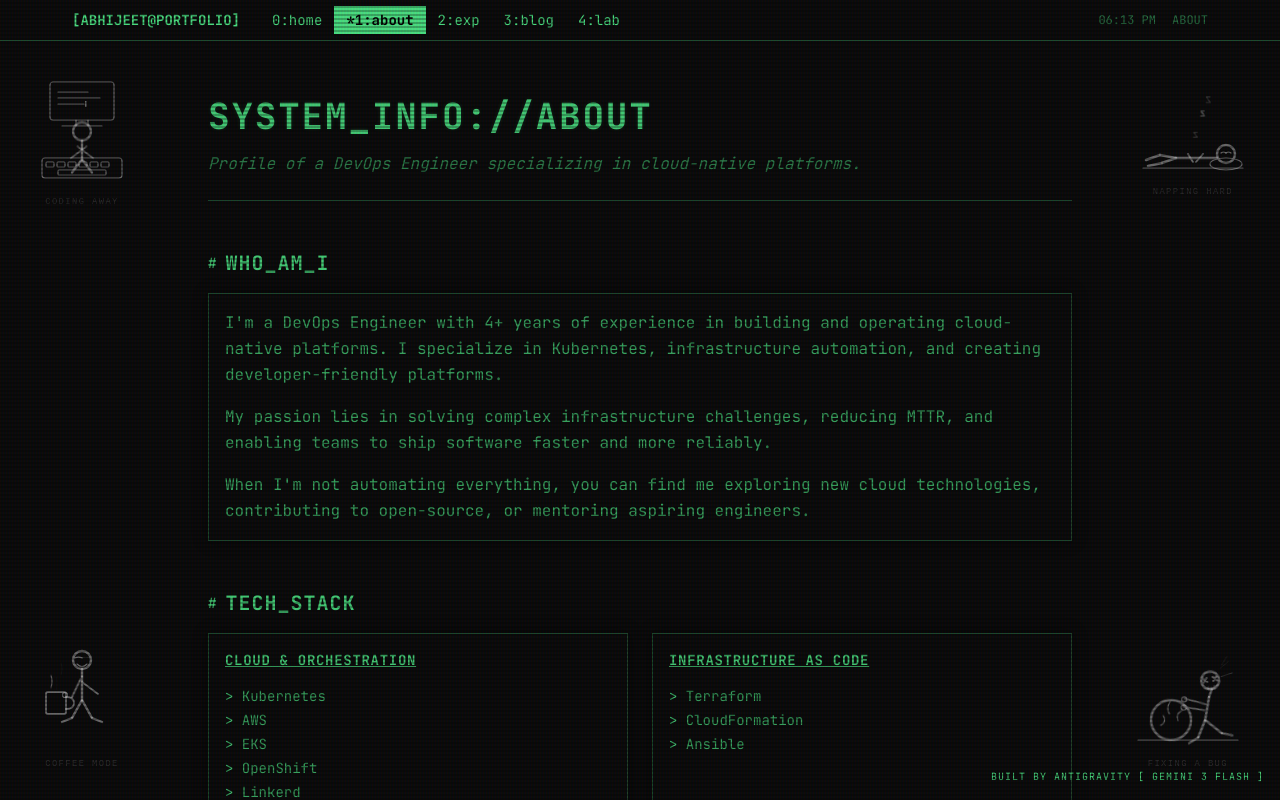
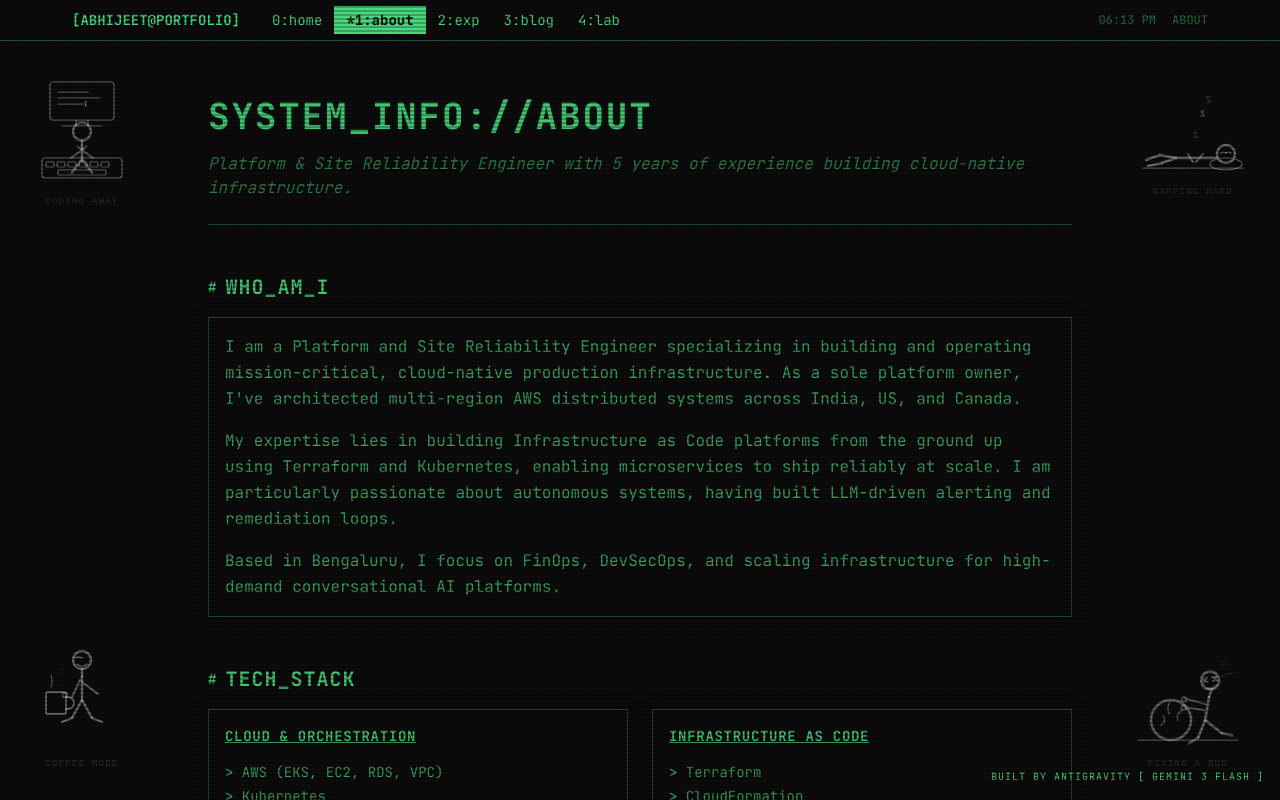
Before and after one commit to abhijeetmohanan/abhijeetmohanan.github.io, a Next.js app: page / in a window 1280 px wide. Both pictures are taken after a click on the button "> ABOUT_ME.SH". Shown: the top 800 px of the page. Built offline with nearby package versions, Linux system fonts and the light colour scheme.

Commit message:
feat: update professional profile from resume

```diff
--- a/app/components/About.tsx
+++ b/app/components/About.tsx
@@ -4,18 +4,20 @@ import { useAppStore } from '../store';
 import GithubStats from './GithubStats';
 
 const skills = [
-  { category: 'Cloud & Orchestration', items: ['Kubernetes', 'AWS', 'EKS', 'OpenShift', 'Linkerd', 'Istio'] },
-  { category: 'Infrastructure as Code', items: ['Terraform', 'CloudFormation', 'Ansible'] },
-  { category: 'CI/CD & GitOps', items: ['Jenkins', 'GitLab CI', 'ArgoCD', 'GitHub Actions'] },
-  { category: 'Observability', items: ['Prometheus', 'Grafana', 'Loki', 'Tempo', 'OpenTelemetry'] },
-  { category: 'Languages', items: ['Python', 'Bash', 'Go'] },
+  { category: 'Cloud & Orchestration', items: ['AWS (EKS, EC2, RDS, VPC)', 'Kubernetes', 'EKS', 'OpenShift', 'ArgoCD', 'Karpenter', 'KEDA'] },
+  { category: 'Infrastructure as Code', items: ['Terraform', 'CloudFormation', 'Ansible', 'Helm', 'Kustomize'] },
+  { category: 'CI/CD & Security', items: ['GitLab CI', 'Trivy', 'AWS Inspector', 'DevSecOps'] },
+  { category: 'Observability & SRE', items: ['Prometheus', 'Grafana', 'Loki', 'Pyroscope', 'Opsgenie', 'Incident Management'] },
+  { category: 'Networking & Telephony', items: ['VPC Design', 'SIP/VoIP', 'OpenSIPS', 'RTPEngine', 'Linkerd', 'Teleport'] },
+  { category: 'Languages & DB', items: ['Python', 'Bash', 'HCL', 'PostgreSQL', 'Redis'] },
 ];
 
 const certifications = [
   'CKA - Certified Kubernetes Administrator',
   'RHCE - Red Hat Certified Engineer',
-  'OpenShift Specialist',
   'RHCSA - Red Hat Certified System Administrator',
+  'Red Hat Certified Specialist in Ansible Automation',
+  'Red Hat Certified Specialist in OpenShift Administration',
 ];
 
 export default function About() {
@@ -28,7 +30,7 @@ export default function About() {
           SYSTEM_INFO://ABOUT
         </h1>
         <p className="text-accent/60 italic">
-          Profile of a DevOps Engineer specializing in cloud-native platforms.
+          Platform & Site Reliability Engineer with 5 years of experience building cloud-native infrastructure.
         </p>
       </div>
 
@@ -38,17 +40,19 @@ export default function About() {
         </h2>
         <div className="terminal-window">
           <p className="text-accent/80 leading-relaxed mb-4">
-            I&apos;m a DevOps Engineer with 4+ years of experience in building and operating
-            cloud-native platforms. I specialize in Kubernetes, infrastructure automation,
-            and creating developer-friendly platforms.
+            I am a Platform and Site Reliability Engineer specializing in building and operating
+            mission-critical, cloud-native production infrastructure. As a sole platform owner,
+            I&apos;ve architected multi-region AWS distributed systems across India, US, and Canada.
           </p>
           <p className="text-accent/80 leading-relaxed mb-4">
-            My passion lies in solving complex infrastructure challenges, reducing MTTR,
-            and enabling teams to ship software faster and more reliably.
+            My expertise lies in building Infrastructure as Code platforms from the ground up
+            using Terraform and Kubernetes, enabling microservices to ship reliably at scale.
+            I am particularly passionate about autonomous systems, having built LLM-driven
+            alerting and remediation loops.
           </p>
           <p className="text-accent/80 leading-relaxed">
-            When I&apos;m not automating everything, you can find me exploring new cloud
-            technologies, contributing to open-source, or mentoring aspiring engineers.
+            Based in Bengaluru, I focus on FinOps, DevSecOps, and scaling infrastructure
+            for high-demand conversational AI platforms.
           </p>
         </div>
       </section>
@@ -86,7 +90,7 @@ export default function About() {
         <h2 className="text-xl font-bold mb-4 text-accent flex items-center">
           <span className="mr-2 text-sm">#</span> CERTIFICATIONS
         </h2>
-        <div className="grid md:grid-cols-2 gap-4">
+        <div className="grid md:grid-cols-1 gap-4">
           {certifications.map((cert) => (
             <div
               key={cert}
--- a/app/components/Experience.tsx
+++ b/app/components/Experience.tsx
@@ -5,23 +5,40 @@ import { useAppStore } from '../store';
 const experiences = [
   {
     company: 'Skit.ai',
-    role: 'DevOps Engineer',
-    period: '2021 - Present',
-    description: 'Leading platform engineering initiatives, managing large-scale Kubernetes clusters, and automating multi-cloud infrastructure.',
+    role: 'Senior Platform Engineer',
+    period: 'Apr 2024 - Present',
+    description: 'Sole platform owner for a conversational AI platform, architecting multi-region distributed systems across India, US, and Canada.',
     achievements: [
-      'Implemented GitOps using ArgoCD for 50+ microservices.',
-      'Reduced cloud costs by 30% through spot instance optimization.',
-      'Built custom CLI tools in Go for internal developer self-service.',
+      'Built "Kavach", an autonomous alerting system powered by Claude AI for intelligent triage and auto-remediation.',
+      'Designed multi-region expansion with region-level fault isolation and disaster recovery.',
+      'Implemented Karpenter and KEDA for intelligent node provisioning and event-driven autoscaling on EKS.',
+      'Led FinOps initiative reducing cluster costs by 30% through rightsizing and spot instance optimization.',
+      'Architected per-client IAM isolation and secrets management for 18+ enterprise banking clients.',
     ],
   },
   {
-    company: 'Previous Co',
-    role: 'Associate Engineer',
-    period: '2020 - 2021',
-    description: 'Focused on CI/CD pipeline automation and monitoring infrastructure.',
+    company: 'Skit.ai',
+    role: 'DevOps Engineer',
+    period: 'Jan 2023 - Mar 2024',
+    description: 'Owned the entire Terraform and CloudFormation codebase across 3 production regions.',
     achievements: [
-      'Migrated legacy Jenkins pipelines to GitLab CI.',
-      'Set up comprehensive monitoring using Prometheus and Grafana.',
+      'Developed GitOps framework with GitLab Runners and ArgoCD, reducing release times by 50%.',
+      'Established DevSecOps pipeline integrating Trivy and AWS Inspector into CI/CD workflows.',
+      'Architected and implemented production EKS lifecycle from VPC design to multi-region scaling.',
+      'Halved compute footprint by rightsizing ASG node groups through systematic workload profiling.',
+      'Deployed full observability stack (Grafana, Prometheus, Loki, Pyroscope) and Linkerd service mesh.',
+    ],
+  },
+  {
+    company: 'Vernacular.ai (now Skit.ai)',
+    role: 'DevOps Support Engineer',
+    period: 'Jun 2021 - Dec 2022',
+    description: 'Managed client-specific on-premises systems for enterprise banking deployments.',
+    achievements: [
+      'Led comprehensive on-premises setup reducing delivery time from 1 week to 2 days via Ansible.',
+      'Leveraged Terraform to establish and manage EKS clusters for improved scalability.',
+      'Optimized resource allocation reducing ALBs from 7 to 2, significantly cutting networking costs.',
+      'Built a semi-automated Python application to improve SDLC workflow, cutting lead time by 45%.',
     ],
   },
 ];
```
Also changed, not shown: 1 other file (tests, documents, lock files or other folders).
